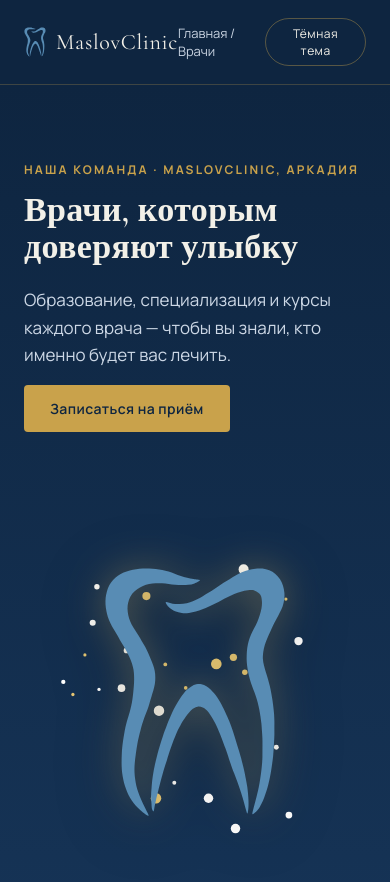
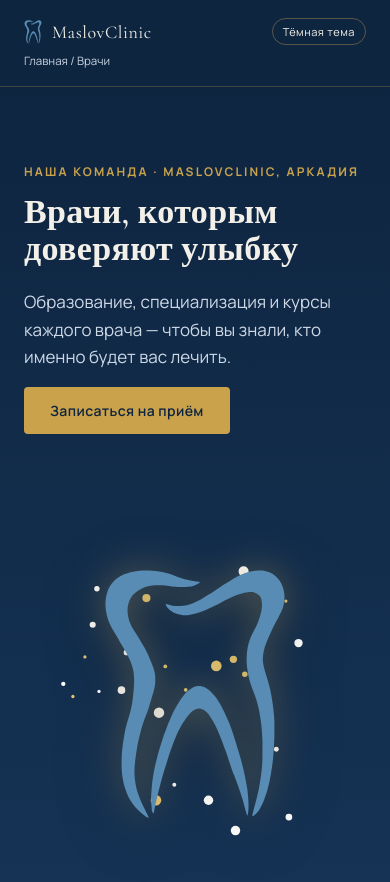
Before and after one commit to adiodua/MaslovClinic, a plain HTML site: page vrachi/index.html in a window 390 px wide. Shown: the top 882 px of the page. Drawn offline with nearby package versions, Linux system fonts and the light colour scheme.

Commit message:
Add files via upload

```diff
--- a/vrachi/index.html
+++ b/vrachi/index.html
@@ -92,6 +92,18 @@
     font-family:'Manrope',sans-serif;
   }
   .theme-toggle:hover{border-color:var(--gold);color:var(--gold);}
+  @media(max-width:600px){
+    header.site .wrap{flex-wrap:wrap;row-gap:8px;}
+    .logo{font-size:18px;}
+    .logo svg{width:18px;height:24px;}
+    nav.crumbs{
+      order:3;width:100%;font-size:11.5px;
+      white-space:nowrap;overflow-x:auto;-webkit-overflow-scrolling:touch;
+      scrollbar-width:none;
+    }
+    nav.crumbs::-webkit-scrollbar{display:none;}
+    .theme-toggle{padding:5px 10px;font-size:11px;}
+  }
   .theme-toggle:focus-visible, a:focus-visible, button:focus-visible, summary:focus-visible{
     outline:2px solid var(--gold); outline-offset:2px;
   }
```
Also changed, not shown: vrachi/maslov-vyacheslav.html (+12 -0 lines).
